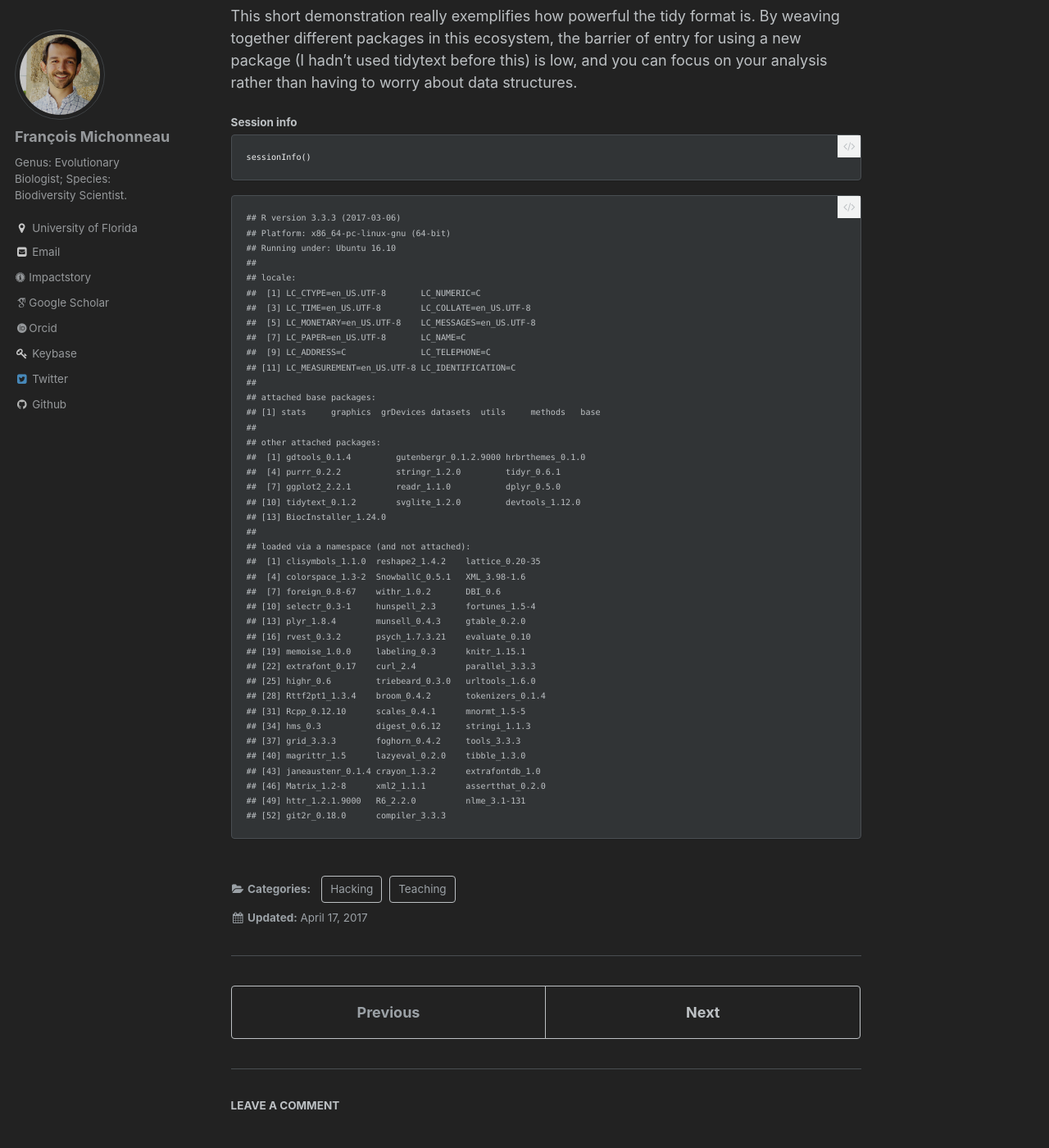
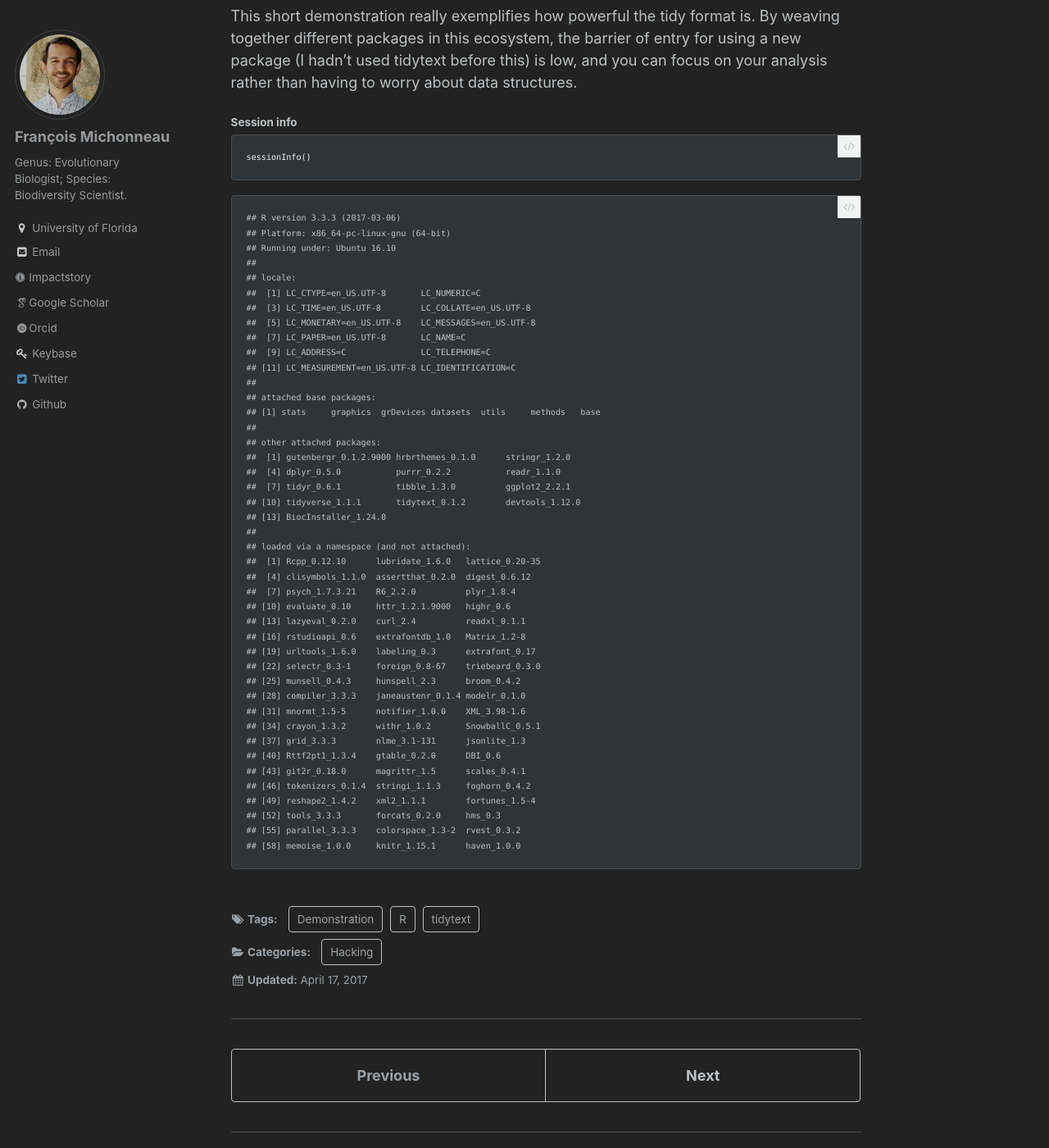
Before and after one commit to fmichonneau/francoismichonneau.net, a Jekyll site: the page built from _posts/2017-04-17-tidytext-origins-of-species.md, in a window 1280 px wide and 1400 px high, scrolled down 13339 px. Shown: the whole window at 82% size. Built offline with Jekyll 4.4.1, drawn with Linux system fonts in a browser that asks for light colours; some web fonts are replaced; comment, search, counter and statistics services are not loaded; some of the changed text lies outside the part shown.

Commit message:
minor fixes

````diff
--- a/_posts/2017-04-17-tidytext-origins-of-species.md
+++ b/_posts/2017-04-17-tidytext-origins-of-species.md
@@ -1,10 +1,12 @@
 ---
 layout: single
-title: "Demonstration of `tidytext` using Darwin's \"On the Origins of Species\"."
+title: "Demonstration of `tidytext` using Darwin's \"On the Origin of Species\"."
 date: 2017-04-17
 type: post
 published: true
-categories: ["Teaching", "Hacking"]
+categories: ["Hacking"]
+tags: ["R", "Demonstration", "tidytext"]
+excerpt: "A short demonstration of the R package tidytext using the 1st edition of 'the Origin of Species'."
 ---
 
 
@@ -469,29 +471,31 @@
 ## [1] stats     graphics  grDevices datasets  utils     methods   base
 ##
 ## other attached packages:
-##  [1] gdtools_0.1.4         gutenbergr_0.1.2.9000 hrbrthemes_0.1.0
-##  [4] purrr_0.2.2           stringr_1.2.0         tidyr_0.6.1
-##  [7] ggplot2_2.2.1         readr_1.1.0           dplyr_0.5.0
-## [10] tidytext_0.1.2        svglite_1.2.0         devtools_1.12.0
+##  [1] gutenbergr_0.1.2.9000 hrbrthemes_0.1.0      stringr_1.2.0
+##  [4] dplyr_0.5.0           purrr_0.2.2           readr_1.1.0
+##  [7] tidyr_0.6.1           tibble_1.3.0          ggplot2_2.2.1
+## [10] tidyverse_1.1.1       tidytext_0.1.2        devtools_1.12.0
 ## [13] BiocInstaller_1.24.0
 ##
 ## loaded via a namespace (and not attached):
-##  [1] clisymbols_1.1.0  reshape2_1.4.2    lattice_0.20-35
-##  [4] colorspace_1.3-2  SnowballC_0.5.1   XML_3.98-1.6
-##  [7] foreign_0.8-67    withr_1.0.2       DBI_0.6
-## [10] selectr_0.3-1     hunspell_2.3      fortunes_1.5-4
-## [13] plyr_1.8.4        munsell_0.4.3     gtable_0.2.0
-## [16] rvest_0.3.2       psych_1.7.3.21    evaluate_0.10
-## [19] memoise_1.0.0     labeling_0.3      knitr_1.15.1
-## [22] extrafont_0.17    curl_2.4          parallel_3.3.3
-## [25] highr_0.6         triebeard_0.3.0   urltools_1.6.0
-## [28] Rttf2pt1_1.3.4    broom_0.4.2       tokenizers_0.1.4
-## [31] Rcpp_0.12.10      scales_0.4.1      mnormt_1.5-5
-## [34] hms_0.3           digest_0.6.12     stringi_1.1.3
-## [37] grid_3.3.3        foghorn_0.4.2     tools_3.3.3
-## [40] magrittr_1.5      lazyeval_0.2.0    tibble_1.3.0
-## [43] janeaustenr_0.1.4 crayon_1.3.2      extrafontdb_1.0
-## [46] Matrix_1.2-8      xml2_1.1.1        assertthat_0.2.0
-## [49] httr_1.2.1.9000   R6_2.2.0          nlme_3.1-131
-## [52] git2r_0.18.0      compiler_3.3.3
+##  [1] Rcpp_0.12.10      lubridate_1.6.0   lattice_0.20-35
+##  [4] clisymbols_1.1.0  assertthat_0.2.0  digest_0.6.12
+##  [7] psych_1.7.3.21    R6_2.2.0          plyr_1.8.4
+## [10] evaluate_0.10     httr_1.2.1.9000   highr_0.6
+## [13] lazyeval_0.2.0    curl_2.4          readxl_0.1.1
+## [16] rstudioapi_0.6    extrafontdb_1.0   Matrix_1.2-8
+## [19] urltools_1.6.0    labeling_0.3      extrafont_0.17
+## [22] selectr_0.3-1     foreign_0.8-67    triebeard_0.3.0
+## [25] munsell_0.4.3     hunspell_2.3      broom_0.4.2
+## [28] compiler_3.3.3    janeaustenr_0.1.4 modelr_0.1.0
+## [31] mnormt_1.5-5      notifier_1.0.0    XML_3.98-1.6
+## [34] crayon_1.3.2      withr_1.0.2       SnowballC_0.5.1
+## [37] grid_3.3.3        nlme_3.1-131      jsonlite_1.3
+## [40] Rttf2pt1_1.3.4    gtable_0.2.0      DBI_0.6
+## [43] git2r_0.18.0      magrittr_1.5      scales_0.4.1
+## [46] tokenizers_0.1.4  stringi_1.1.3     foghorn_0.4.2
+## [49] reshape2_1.4.2    xml2_1.1.1        fortunes_1.5-4
+## [52] tools_3.3.3       forcats_0.2.0     hms_0.3
+## [55] parallel_3.3.3    colorspace_1.3-2  rvest_0.3.2
+## [58] memoise_1.0.0     knitr_1.15.1      haven_1.0.0
 ```
````
Also changed, not shown: other parts of _posts/2017-04-17-tidytext-origins-of-species.md (+1 -1 lines), _posts/2017-04-17-tidytext-origins-of-species.Rmd (+5 -3 lines), images/2017-04-17-tidytext-compare-conclusion-1.svg, images/2017-04-17-tidytext-most-common-words-1.svg, images/2017-04-17-tidytext-plot-bigrams-1.svg, images/2017-04-17-tidytext-sentiment-1.svg.
